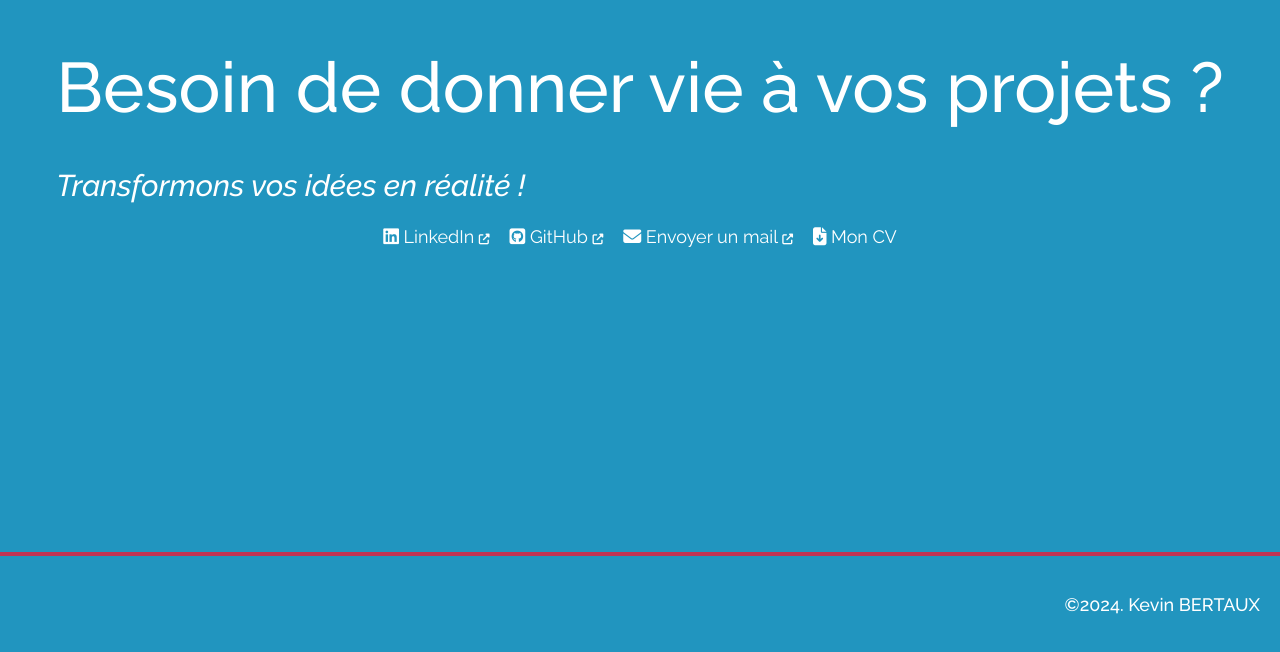
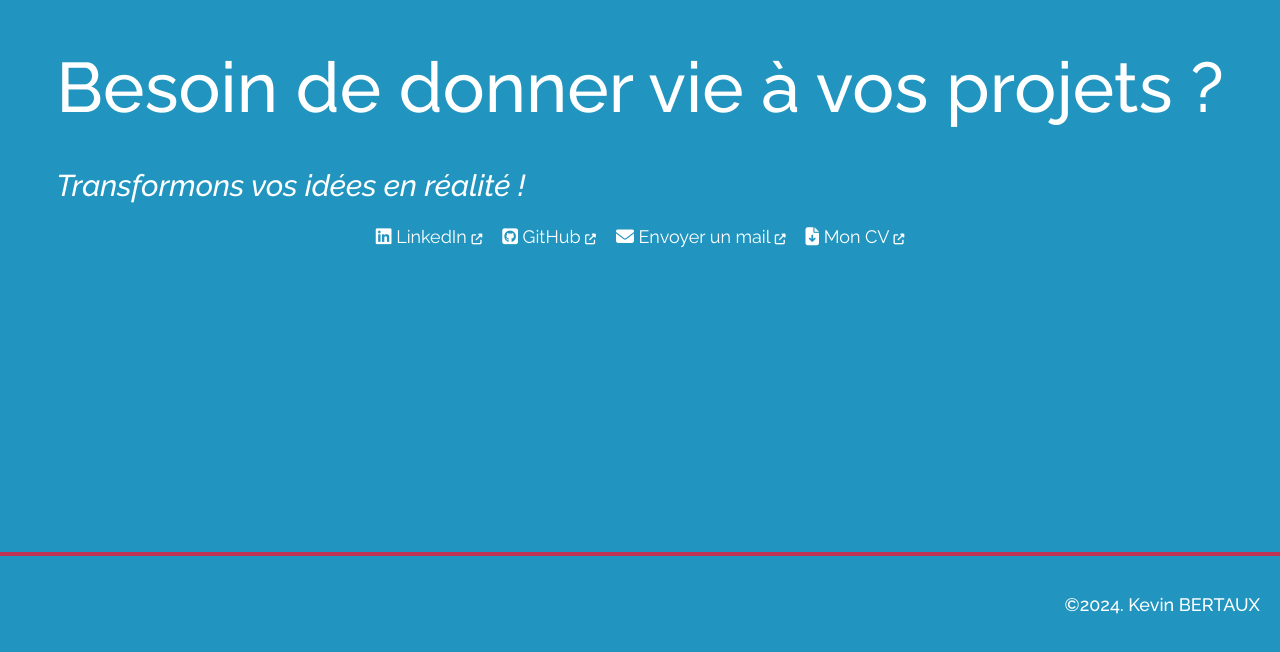
Before and after one commit to KevinBertaux/kev-dev, a website built with Vite: page index.html in a window 1280 px wide. Shown: the part 2116-2768 px from the top of the page. Built offline with nearby package versions, Linux system fonts and the light colour scheme.

Commit message:
[WIP] landing-page

```diff
--- a/index.html
+++ b/index.html
@@ -150,9 +150,10 @@
                 </a>
             </li>
             <li class="contact-item">
-                <a href="" class="contact-link">
+                <a href="src/assets/CV_Kevin_BERTAUX.pdf" class="contact-link" target="_blank">
                     <i class="fa-solid fa-file-arrow-down"></i>
                     Mon CV
+                    <i class="fa-solid fa-up-right-from-square"></i>
                 </a>
             </li>
         </ul>
```
Also changed, not shown: 1 other file.
